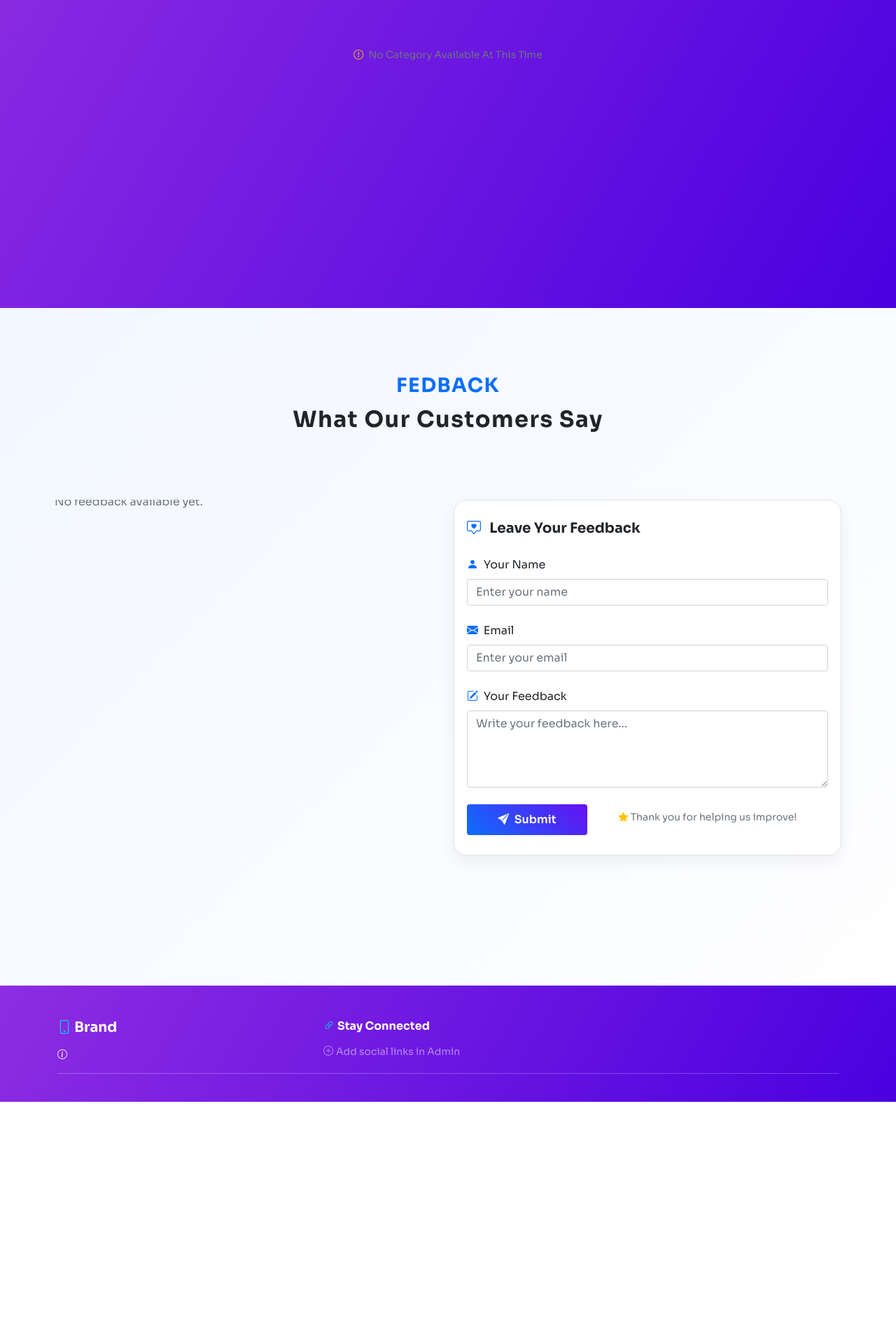
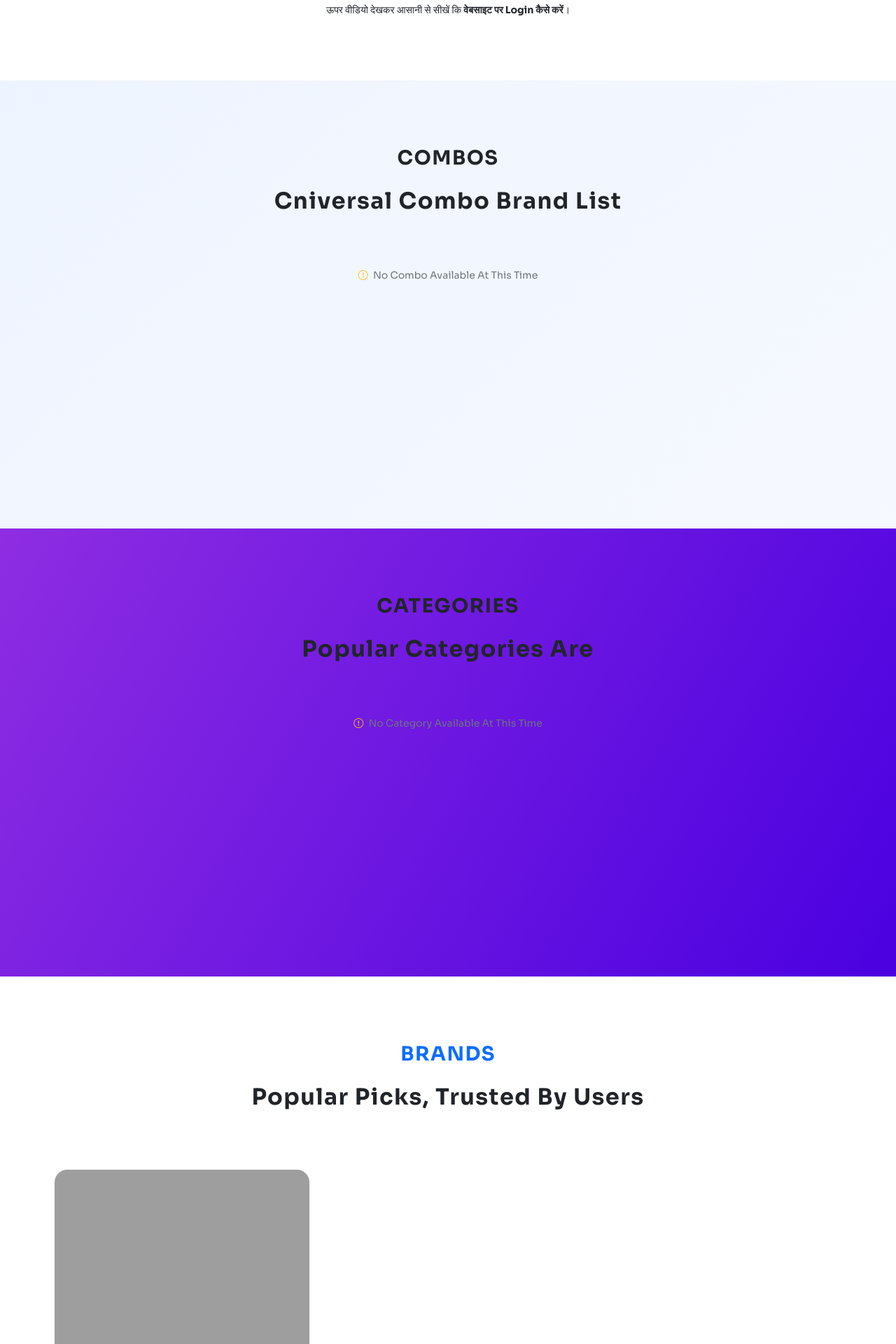
Before and after one commit to folderfixteam-cell/folder_fix, a Django app: page / in a window 1280 px wide. Shown: the part 1480-3400 px from the top of the page at 70% size. Before the commit the page ends 3054 px from the top, so only its background shows below. Run offline with Django 5.2, Linux system fonts and the light colour scheme; data that the repository does not hold is empty; parts of the project's set-up code (start-up, migrations or seed data) failed here and were passed over; some libraries are stand-ins or nearby versions; some web fonts are replaced; grey boxes are pictures that could not be loaded.

Commit message:
Update Website

```diff
--- a/app/admin.py
+++ b/app/admin.py
@@ -75,7 +75,7 @@ class CategoryAdmin(admin.ModelAdmin):
 
 @admin.register(UniversalCombo)
 class UniversalComboAdmin(admin.ModelAdmin):
-    list_display = ("main_model", "brand", "category", "active", "created_at")
+    list_display = ("pk","main_model", "brand", "category", "active", "created_at")
     list_filter = ("brand", "category", "active")
     search_fields = ("main_model", "compatible_models", "description")
     prepopulated_fields = {"slug": ("main_model",)}
--- a/static/css/style.css
+++ b/static/css/style.css
@@ -43,8 +43,31 @@ body {
     color: #333;
     background: var(--bg-2) !important;
     scroll-behavior: smooth;
+      -webkit-user-select: none; /* Chrome, Safari */
+    -moz-user-select: none;    /* Firefox */
+    -ms-user-select: none;     /* IE/Edge */
+    user-select: none;
 }
+/* Hide page while printing */
+  @media print {
+    body {
+      display: none !important;
+    }
+  }
 
+  /* Watermark Overlay */
+  .watermark {
+    position: fixed;
+    top: 40%;
+    left: 25%;
+    font-size: 60px;
+    color: rgba(0,0,0,0.1);
+    transform: rotate(-30deg);
+    pointer-events: none;
+    z-index: 9999;
+    width: 100%;
+    text-align: center;
+  }
 
 /* ==============================
    3. SECTIONS (GENERIC)
--- a/static/js/main.js
+++ b/static/js/main.js
@@ -247,6 +247,8 @@ document.addEventListener("DOMContentLoaded", () => {
   });
 });
 
+// scroll nav
+
 $(window).on("scroll", function () {
     if ($(this).scrollTop() > 50) {
         $("#mainNavbar").addClass("navbar-scroll");
@@ -254,3 +256,28 @@ $(window).on("scroll", function () {
         $("#mainNavbar").removeClass("navbar-scroll");
     }
 });
+
+
+// block copy
+document.addEventListener("contextmenu", function(e){
+    e.preventDefault();
+    alert("Copy is disabled on this site!");
+  });
+
+
+  // Disable Print (Ctrl+P)
+  window.addEventListener("keydown", function (e) {
+    if ((e.ctrlKey || e.metaKey) && e.key === "p") {
+      e.preventDefault();
+      alert("Printing is disabled!");
+    }
+  });
+
+  // Blur screen when tab is hidden (blocks screenshot/recording partially)
+  document.addEventListener("visibilitychange", function () {
+    if (document.hidden) {
+      document.body.style.filter = "blur(15px)";
+    } else {
+      document.body.style.filter = "none";
+    }
+  });
--- a/templates/accounts/verify_email.html
+++ b/templates/accounts/verify_email.html
@@ -17,11 +17,11 @@
             </h4>
 
             <!-- Info text -->
-            <p class="mb-4 text-center">
+            <small class="mb-4 text-center d-inline-block">
               We sent an OTP to
-              <strong class="text-danger">{{ user.email }}</strong>.
+              <span class="text-danger">{{ user.email }}</span>.
               It expires in <span class="fw-semibold">{{ settings.OTP_EXPIRY_MINUTES|default:10 }}</span> minutes.
-            </p>
+            </small>
 
             <!-- OTP Form -->
             <form method="post" class="mb-3" role="form" aria-label="Email verification form">
--- a/templates/app/index.html
+++ b/templates/app/index.html
@@ -5,9 +5,12 @@
 {% endblock %}
 
 {% block content %}
+
   {% include 'partials/section/hero.html' %}
+  {% include 'partials/section/notify.html' %}
   {% include 'partials/section/combo.html' %}
   {% include 'partials/section/category.html' %}
+  {% include 'partials/section/ads.html' %}
   {% include 'partials/section/feedback.html' %}
 
 {% endblock %}
--- a/templates/inc/_whatsapp.html
+++ b/templates/inc/_whatsapp.html
@@ -4,7 +4,8 @@
   class="btn btn-success rounded-circle whatsapp-fab"
   aria-label="Chat on WhatsApp"
   style="position: fixed; right: 18px; bottom: 18px; z-index: 10"
-  href="/"
+  href=" https://wa.me/+917007461044"
+rel="noreferrer noopener"
 >
   <i class="bi bi-whatsapp fs-4"></i>
 </a>
--- a/templates/master.html
+++ b/templates/master.html
@@ -13,7 +13,7 @@
   <body>
     {% include "inc/_alert.html" %}
     {% block base %}
-
+    <div class="watermark">FOLDERFIX.COM</div>
 
 
 
--- a/templates/partials/components/category-list-card.html
+++ b/templates/partials/components/category-list-card.html
@@ -4,7 +4,7 @@
                data-line="{{ cate.main_model }} : {{ cate.compatible_models }}">
             <div class="common-card shadow-sm border">
               <div class="d-flex justify-content-between align-items-start gap-2">
-                <p class="card-text lh-base m-0">
+                <p class="card-text lh-base m-0 text-uppercase">
                   <span class="text-primary fw-semibold main-model"
                         data-original="{{ cate.main_model }}">{{ cate.main_model }}</span>
                   <span class="text-muted"> : </span>
--- a/templates/partials/components/combo-list-card.html
+++ b/templates/partials/components/combo-list-card.html
@@ -4,7 +4,7 @@
                data-line="{{ combo.main_model }} : {{ combo.compatible_models }}">
             <div class="common-card shadow-sm border">
               <div class="d-flex justify-content-between align-items-start gap-2">
-                <p class="lh-base m-0">
+                <p class="lh-base m-0 text-uppercase">
                   <span class="text-primary fw-semibold main-model"
                         data-original="{{ combo.main_model }}">{{ combo.main_model }}</span>
                   <span class="text-muted"> : </span>
--- a/templates/partials/components/contact-card.html
+++ b/templates/partials/components/contact-card.html
@@ -1,4 +1,4 @@
-<div class="col-12 col-sm-6 col-lg-3 px-lg-3 p-0" role="listitem">
+<div class="col-12 col-sm-6 col-lg-3 px-lg-2 p-0" role="listitem">
   <div
     class="common-card  border h-100 text-center"
     itemscope
--- /dev/null
+++ b/templates/partials/section/ads.html
@@ -0,0 +1,41 @@
+<!-- ===== Brand Advertisements Section ===== -->
+<section class="bg-white " role="region" aria-labelledby="BrandAdsTitle">
+  <div class="container pb-4">
+    <hgroup class="text-center mb-5">
+      <h3
+        class="text-center text-uppercase text-primary lh-base fw-bold mb-3"
+        style="letter-spacing: 1.5px"
+      >
+        Brands
+      </h3>
+      <h2
+        class="fw-bold lh-base"
+        style="letter-spacing: 1.5px"
+      >
+        Popular Picks, Trusted By Users
+      </h2>
+    </hgroup>
+
+    <div class="row g-4 py-4">
+      <!-- Card 1 -->
+      <div class="col-12 col-sm-6 col-lg-4 p-lg-2 p-0">
+        <div class="common-card p-0 overflow-hidden shadow-sm">
+          <div class="ratio ratio-4x3">
+            <a target="_blank" rel="noopener noreferrer" href="#" class="d-block h-100">
+              <img
+                src="https://picsum.photos/800/450?random=1"
+                class="w-100 h-100 object-fit-cover"
+                alt="Brand A product preview">
+            </a>
+          </div>
+        </div>
+      </div>
+    </div>
+
+    <!-- Optional: small note -->
+    <p class="text-dark mb-0 mt-3 text-center">
+      Tip: Click on any card to open the brand’s official site.
+    </p>
+
+  </div>
+</section>
--- a/templates/partials/section/hero.html
+++ b/templates/partials/section/hero.html
@@ -33,7 +33,7 @@
 
   <!-- Content -->
   <div class="container position-relative py-5 mt-3 text-center text-white">
-  <div class="row">
+  <div class="row py-4">
    <div class="col-lg-8 mx-auto p-0">
     <!-- Title with responsive display -->
     <h1 class="fw-bold mb-3 lh-base  display-5">
@@ -47,7 +47,7 @@
 
     <!-- Call-to-Action -->
     <a
-      href="{{ hero.cta_url|default:'#combos' }}"
+      href="{{ hero.cta_url|default:'/' }}"
       class="btn btn-light btn-lg mt-3 px-4 py-2 shadow"
       title="{{ hero.cta_text|default:'Explore Brands' }} | FolderFix"
       aria-label="{{ hero.cta_text|default:'Explore Brands' }}"
--- /dev/null
+++ b/templates/partials/section/notify.html
@@ -0,0 +1,17 @@
+<section class="login-guid bg-white" role="region" aria-labelledby="NotificationsSectionTitle">
+  <div class="container">
+    <div class="text-center">
+      <h2 class="text-primary  fw-bold pb-lg-4 pb-2 ">🎥 Login कैसे करें (Video Guide)</h2>
+      <div class="ratio ratio-16x9 mt-5">
+        <iframe
+          src="https://www.youtube.com/embed/EjHBDbKH2Ns"
+          title="Login कैसे करें"
+          frameborder="0"
+          allow="accelerometer; autoplay; clipboard-write; encrypted-media; gyroscope; picture-in-picture; web-share"
+          allowfullscreen class="p-2 bg-white rounded-2 shadow-sm">
+        </iframe>
+      </div>
+      <small class="text-dark mt-3 d-block ">ऊपर वीडियो देखकर आसानी से सीखें कि <strong>वेबसाइट पर Login कैसे करें</strong>।</small>
+    </div>
+  </div>
+</section>
```
